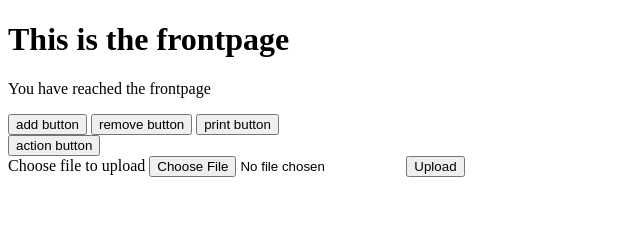
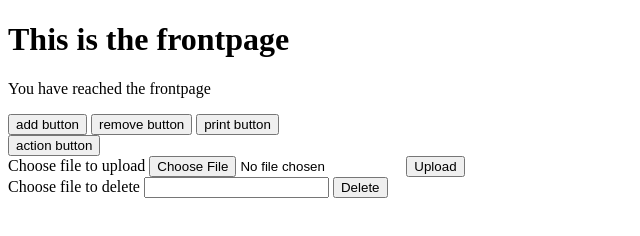
Before and after one commit to SLampinen/webserv, a plain HTML site: page www/home.html in a window 1280 px wide. Shown: the whole page, without its empty margins (0-640 px from the left). Drawn offline with Linux system fonts and the light colour scheme.

Commit message:
added delete form to www/home.html

```diff
--- a/www/home.html
+++ b/www/home.html
@@ -21,5 +21,15 @@
 	<input type="file" id="file" name="file">
 	<button type="submit">Upload</button>
 </form>
+<form id="deleteform" onsubmit="javascript: deleteApp(this.arg.value)">
+	<label>Choose file to delete </label>
+	<input type="text" id="arg" />
+	<button type="submit">Delete</button>
+</form>
+<script>
+function deleteApp(file) {
+  fetch('http://localhost:4245/files/'+file, { method: 'DELETE' });
+}
+</script>
 </body>
 </html>
```
